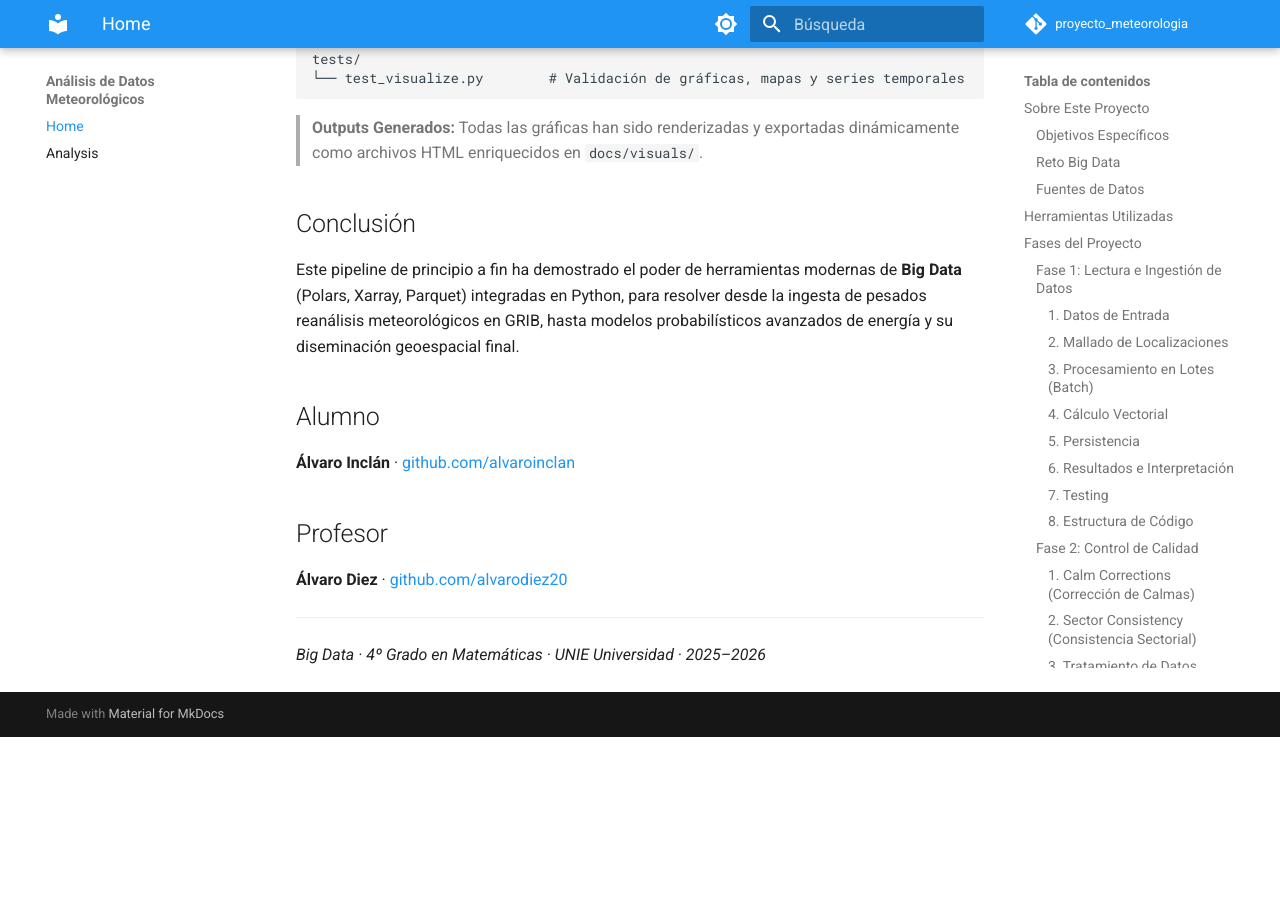
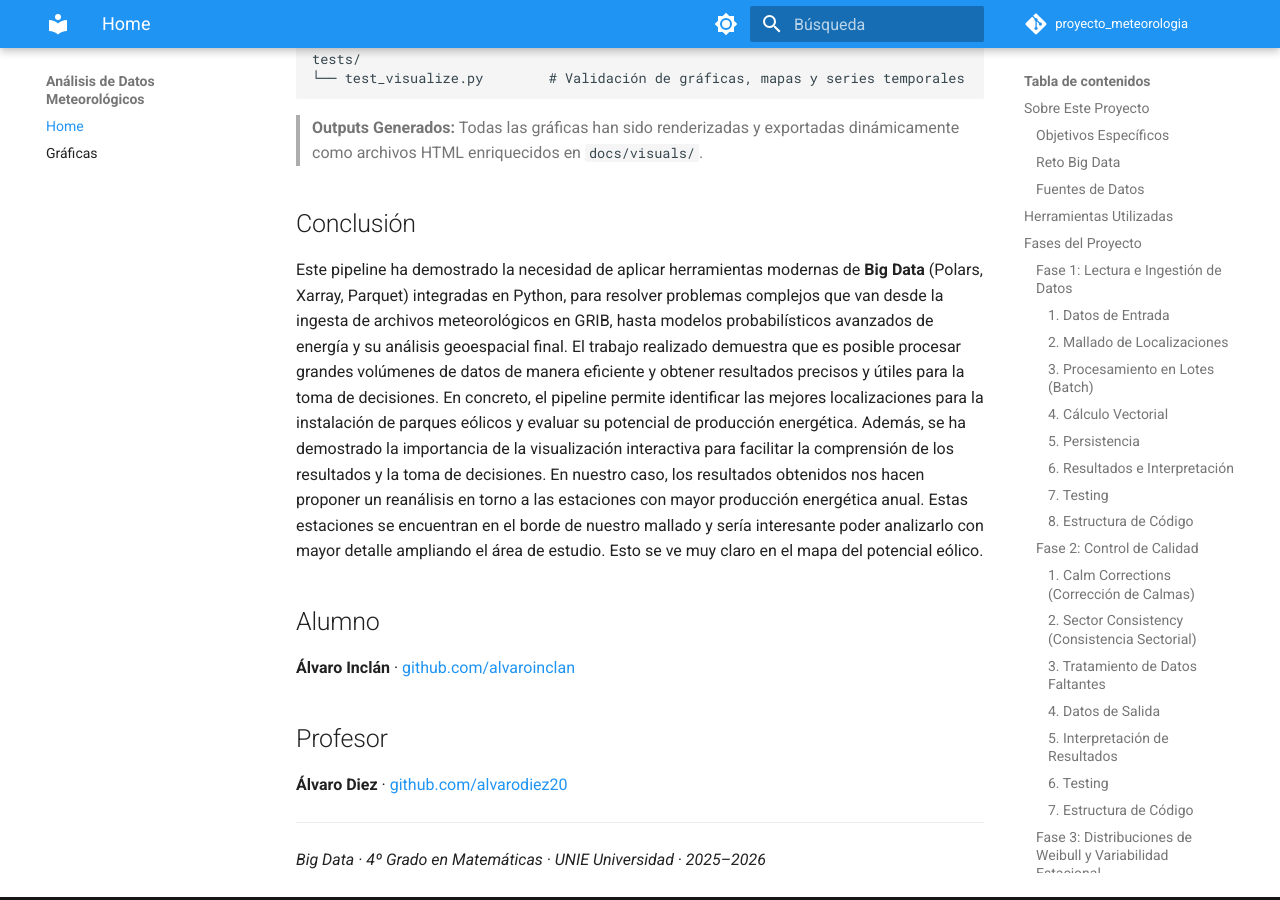
Before and after one commit to alvaroinclan/proyecto_metereologia, an MkDocs documentation site: the page built from docs/index.md, in a window 1280 px wide and 900 px high, scrolled down 17469 px. Built offline with MkDocs 1.6.1 and Material for MkDocs 9.7.7, drawn with Linux system fonts in a browser that asks for light colours; comment, search, counter and statistics services are not loaded; before the commit the page ends 18206 px from its top, so only the background shows below that.

Commit message:
Gráficas añadidas a la documentación

```diff
--- a/docs/index.md
+++ b/docs/index.md
@@ -522,7 +522,7 @@
 
 ## Conclusión
 
-Este pipeline de principio a fin ha demostrado el poder de herramientas modernas de **Big Data** (Polars, Xarray, Parquet) integradas en Python, para resolver desde la ingesta de pesados reanálisis meteorológicos en GRIB, hasta modelos probabilísticos avanzados de energía y su diseminación geoespacial final.
+Este pipeline ha demostrado la necesidad de aplicar herramientas modernas de **Big Data** (Polars, Xarray, Parquet) integradas en Python, para resolver problemas complejos que van desde la ingesta de archivos meteorológicos en GRIB, hasta modelos probabilísticos avanzados de energía y su análisis geoespacial final. El trabajo realizado demuestra que es posible procesar grandes volúmenes de datos de manera eficiente y obtener resultados precisos y útiles para la toma de decisiones. En concreto, el pipeline permite identificar las mejores localizaciones para la instalación de parques eólicos y evaluar su potencial de producción energética. Además, se ha demostrado la importancia de la visualización interactiva para facilitar la comprensión de los resultados y la toma de decisiones. En nuestro caso, los resultados obtenidos nos hacen proponer un reanálisis en torno a las estaciones con mayor producción energética anual. Estas estaciones se encuentran en el borde de nuestro mallado y sería interesante poder analizarlo con mayor detalle ampliando el área de estudio. Esto se ve muy claro en el mapa del potencial eólico.
 
 ## Alumno
 
--- a/mkdocs.yml
+++ b/mkdocs.yml
@@ -27,7 +27,7 @@
 
 nav:
   - Home: index.md
-  - Analysis: analysis.md
+  - Gráficas: graficas.md
 
 markdown_extensions:
   - admonition
--- a/pyproject.toml
+++ b/pyproject.toml
@@ -1,6 +1,6 @@
 [project]
 name = "proyecto_meteorologia"
-version = "0.1.4"
+version = "0.1.5"
 description = "Análisis de datos meteorológicos — Big Data"
 readme = "README.md"
 requires-python = ">=3.10"
```
Also changed, not shown: docs/graficas.md (added, +39 -0 lines), docs/analysis.md (deleted), 2 other files.
